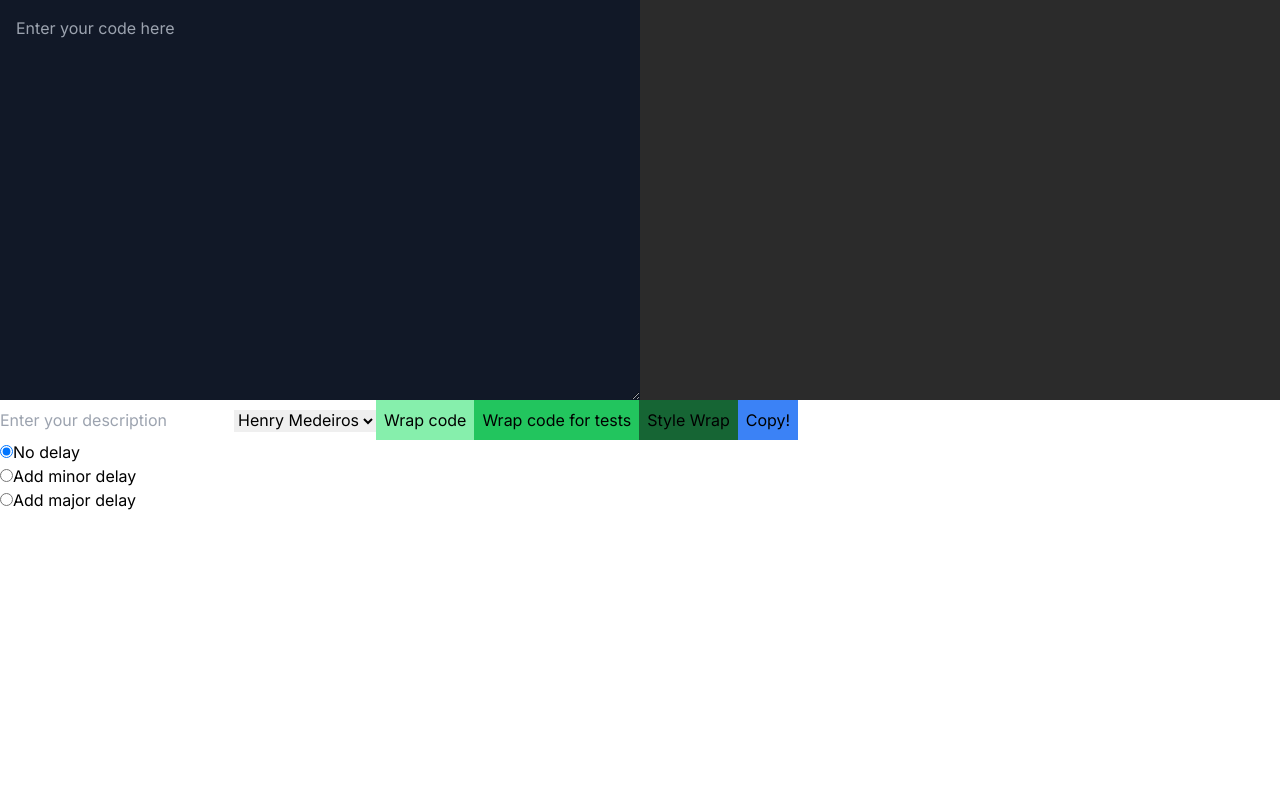
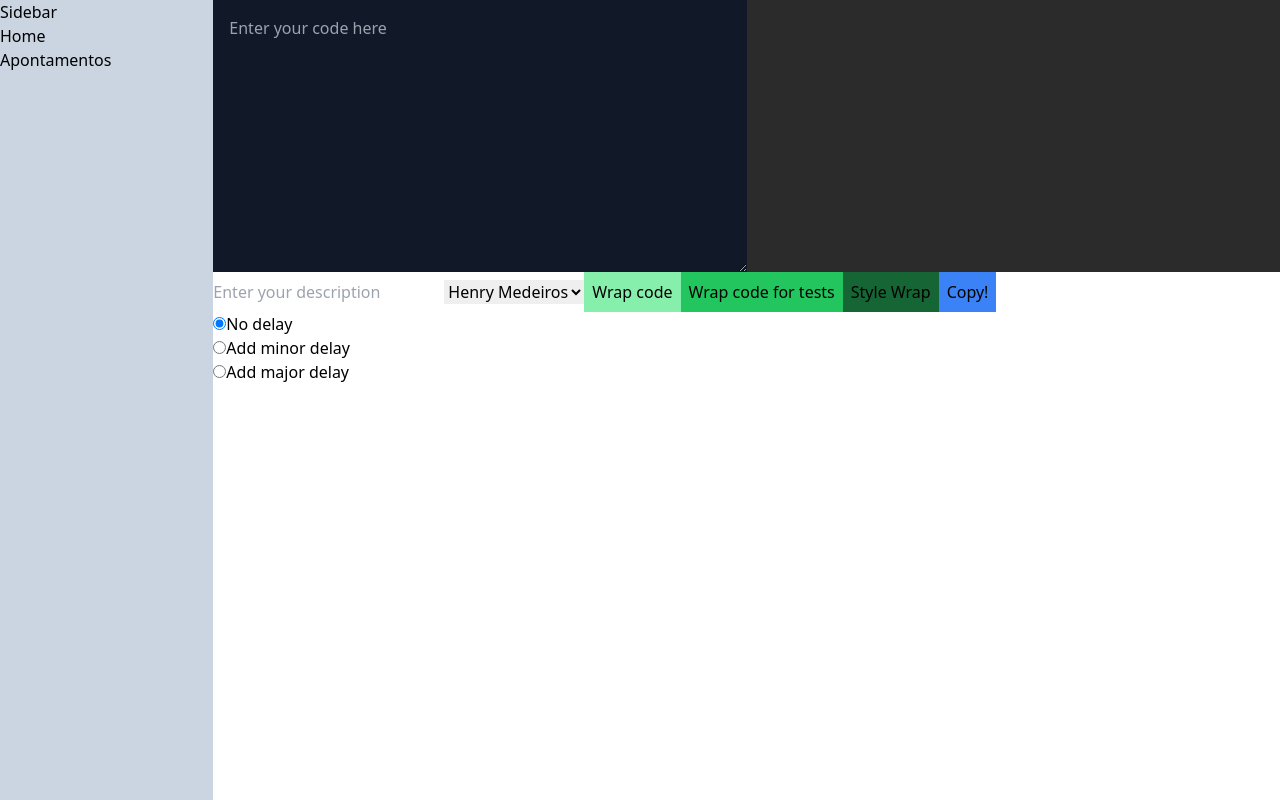
Before and after one commit to henrymedeiros/aladdin, a Next.js app: page / in a window 1280 px wide. Built offline with nearby package versions, Linux system fonts and the light colour scheme.

Commit message:
adding routes

```diff
--- a/app/components/Sidebar.jsx
+++ b/app/components/Sidebar.jsx
@@ -1,5 +1,14 @@
 import React from "react";
+import Link from 'next/link'
 
 export default function Sidebar() {
-  return <div>Sidebar</div>;
+  return (
+    <div className="col-span-2 bg-slate-300">
+      Sidebar
+      <ul>
+        <li><Link href="/">Home</Link></li>
+        <li><Link href="/domains">Apontamentos</Link></li>
+      </ul>
+    </div>
+  );
 }
--- a/app/layout.js
+++ b/app/layout.js
@@ -1,7 +1,7 @@
 import "./globals.css";
 import { Inter } from "next/font/google";
-
-const inter = Inter({ subsets: ["latin"] });
+import Link from "next/link";
+import Sidebar from "./components/Sidebar";
 
 export const metadata = {
   title: "Aladdin",
@@ -11,7 +11,10 @@ export const metadata = {
 export default function RootLayout({ children }) {
   return (
     <html lang="en">
-      <body className={inter.className}>{children}</body>
+      <body className="grid grid-cols-12 w-screen h-screen">
+        <Sidebar></Sidebar>
+        {children}
+      </body>
     </html>
   );
 }
--- a/app/page.js
+++ b/app/page.js
@@ -77,8 +77,10 @@ export default function Home() {
   };
 
   return (
-    <div className="h-screen">
-      <div className="flex w-screen h-1/2">
+
+      <div id="content-area" className="col-span-10 " >
+        <div id="code-wrapper" >
+          <div className="flex h-1/2">
             <textarea
               placeholder="Enter your code here"
               id=""
@@ -89,11 +91,14 @@ export default function Home() {
               cols="30"
               rows="10"
             ></textarea>
-        <SyntaxHighlighter language="html" style={darcula} className="w-1/2">
+            <SyntaxHighlighter
+              language="html"
+              style={darcula}
+              className="w-1/2"
+            >
               {formattedCode}
             </SyntaxHighlighter>
           </div>
-
           <input
             type="text"
             placeholder="Enter your description"
@@ -171,5 +176,7 @@ export default function Home() {
             <label htmlFor="major-delay">Add major delay</label>
           </div>
         </div>
+      </div>
+
   );
 }
```
Also changed, not shown: app/data/scripts.js (added), app/data/scripts.txt (added), 1 other file (tests, documents, lock files or other folders). Lines whose indentation alone changed are shown as unchanged.
